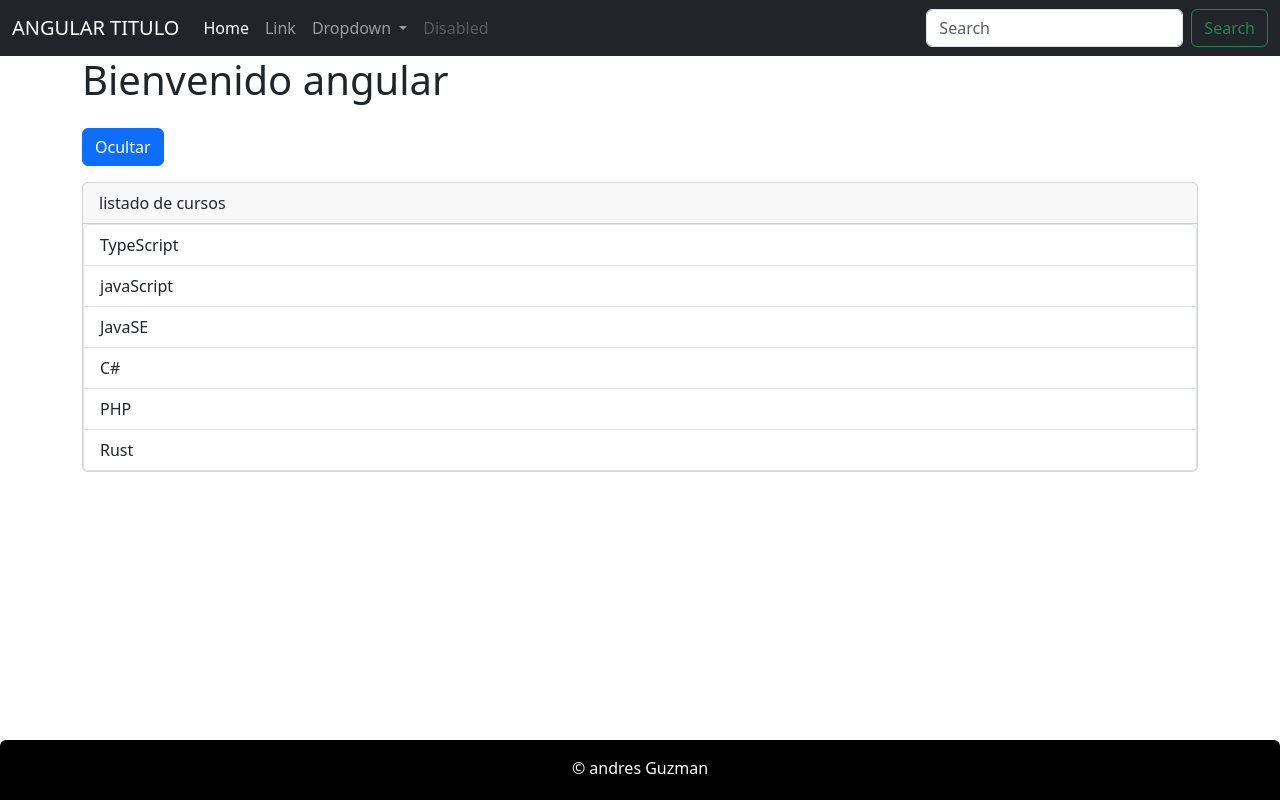
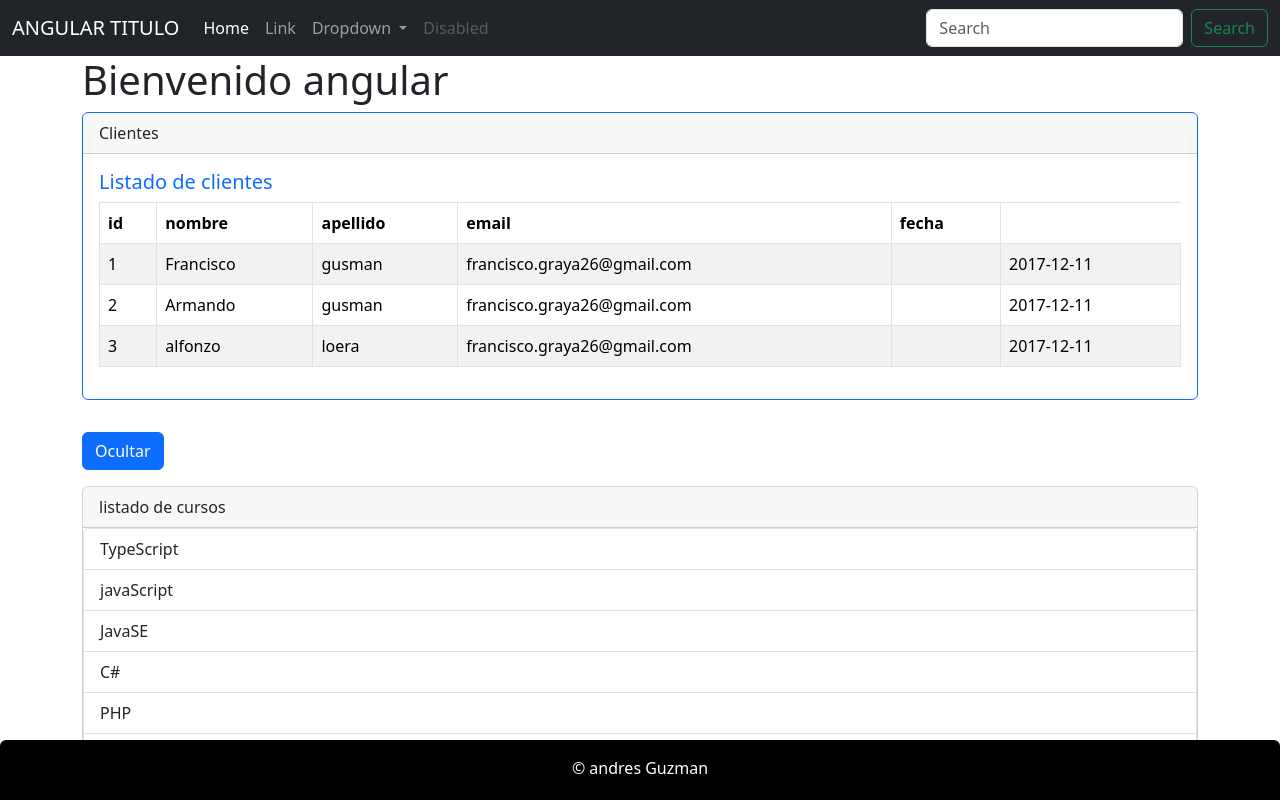
Before and after one commit to frankgraya/Prueba_Angular_Componentes, an Angular app: page /clientes in a window 1280 px wide. Built offline with nearby package versions, Linux system fonts and the light colour scheme.

Commit message:
jugando con ngFor listas de clientes

```diff
--- a/src/app/app.component.html
+++ b/src/app/app.component.html
@@ -2,10 +2,9 @@
 
 <div class="container">
   <h1>
-    {{title}}
+    {{ title }}
   </h1>
-
+  <app-clientes></app-clientes>
   <app-directiva></app-directiva>
-
 </div>
 <app-footer></app-footer>
--- a/src/app/app.module.ts
+++ b/src/app/app.module.ts
@@ -5,12 +5,14 @@
 import { HeaderComponent } from './header/header.component';
 import { FooterComponent  } from './footer/footer.component';
 import { DirectivaComponent } from './directiva/directiva.component';
+import { ClientesComponent } from './clientes/clientes.component';
 @NgModule({
   declarations: [
     AppComponent,
     HeaderComponent,
     FooterComponent,
-    DirectivaComponent
+    DirectivaComponent,
+    ClientesComponent
   ],
   imports: [
     BrowserModule
--- /dev/null
+++ b/src/app/clientes/cliente.ts
@@ -0,0 +1,9 @@
+export class Cliente {
+ id: number;
+ nombre: string;
+ apellido: string;
+ createAt: string;
+ email: string;
+
+
+}
--- /dev/null
+++ b/src/app/clientes/clientes.component.html
@@ -0,0 +1,39 @@
+<div class="card border-primary mb-3" >
+  <div class="card-header">Clientes</div>
+  <div class="card-body text-primary">
+    <h5 class="card-title">Listado de clientes</h5>
+
+
+    <table class="table table-bordered table-striped">
+      <thead>
+        <tr>
+          <th>id</th>
+          <th>nombre</th>
+          <th>apellido</th>
+          <th>email</th>
+          <th>fecha</th>
+        </tr>
+      </thead>
+      <tbody>
+        <tr *ngFor="let cliente of clientes">
+          <td>{{cliente.id}}</td>
+          <td>{{cliente.nombre}}</td>
+          <td>{{cliente.apellido}}</td>
+          <td>{{cliente.email}}</td>
+          <td>{{cliente.fecha}}</td>
+          <td>{{cliente.createAt}}</td>
+        </tr>
+      </tbody>
+    </table>
+
+
+
+
+
+
+
+
+
+
+  </div>
+</div>
--- /dev/null
+++ b/src/app/clientes/clientes.component.ts
@@ -0,0 +1,37 @@
+import { Component } from '@angular/core';
+import { Cliente } from './cliente';
+
+@Component({
+  selector: 'app-clientes',
+  templateUrl: './clientes.component.html',
+})
+export class ClientesComponent {
+  clientes: Cliente[] = [
+    {
+      id: 1,
+      nombre: 'Francisco',
+      apellido: 'gusman',
+      email: 'francisco.graya26@gmail.com',
+      createAt: '2017-12-11',
+    },
+    {
+      id: 2,
+      nombre: 'Armando',
+      apellido: 'gusman',
+      email: 'francisco.graya26@gmail.com',
+      createAt: '2017-12-11',
+    },
+    {
+      id: 3,
+      nombre: 'alfonzo',
+      apellido: 'loera',
+      email: 'francisco.graya26@gmail.com',
+      createAt: '2017-12-11',
+    },
+  ];
+
+  constructor() {}
+  ngOnInit() {
+    console.log('En este instante el componente ha cargado');
+  }
+}
```
Also changed, not shown: 1 other file (tests, documents, lock files or other folders).
